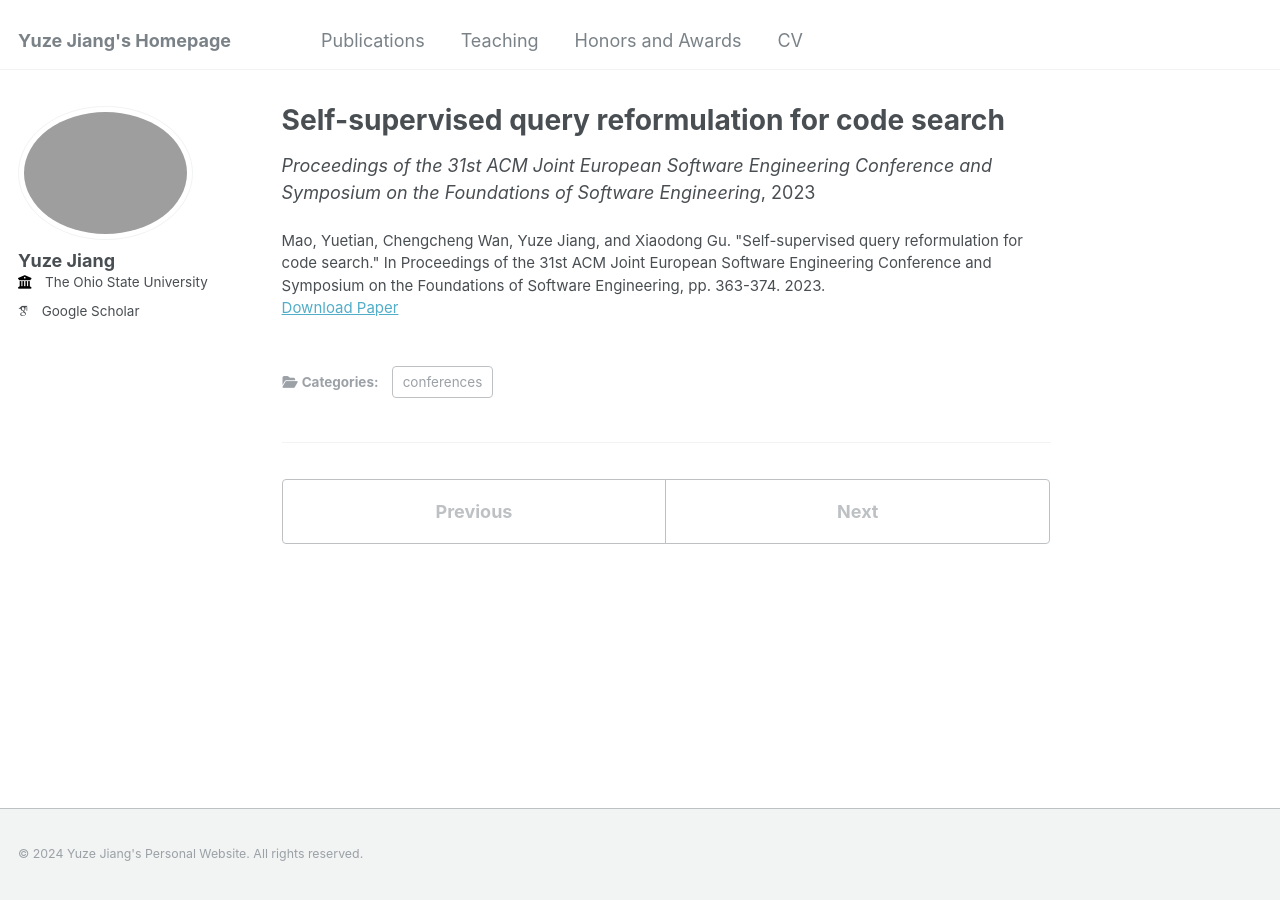
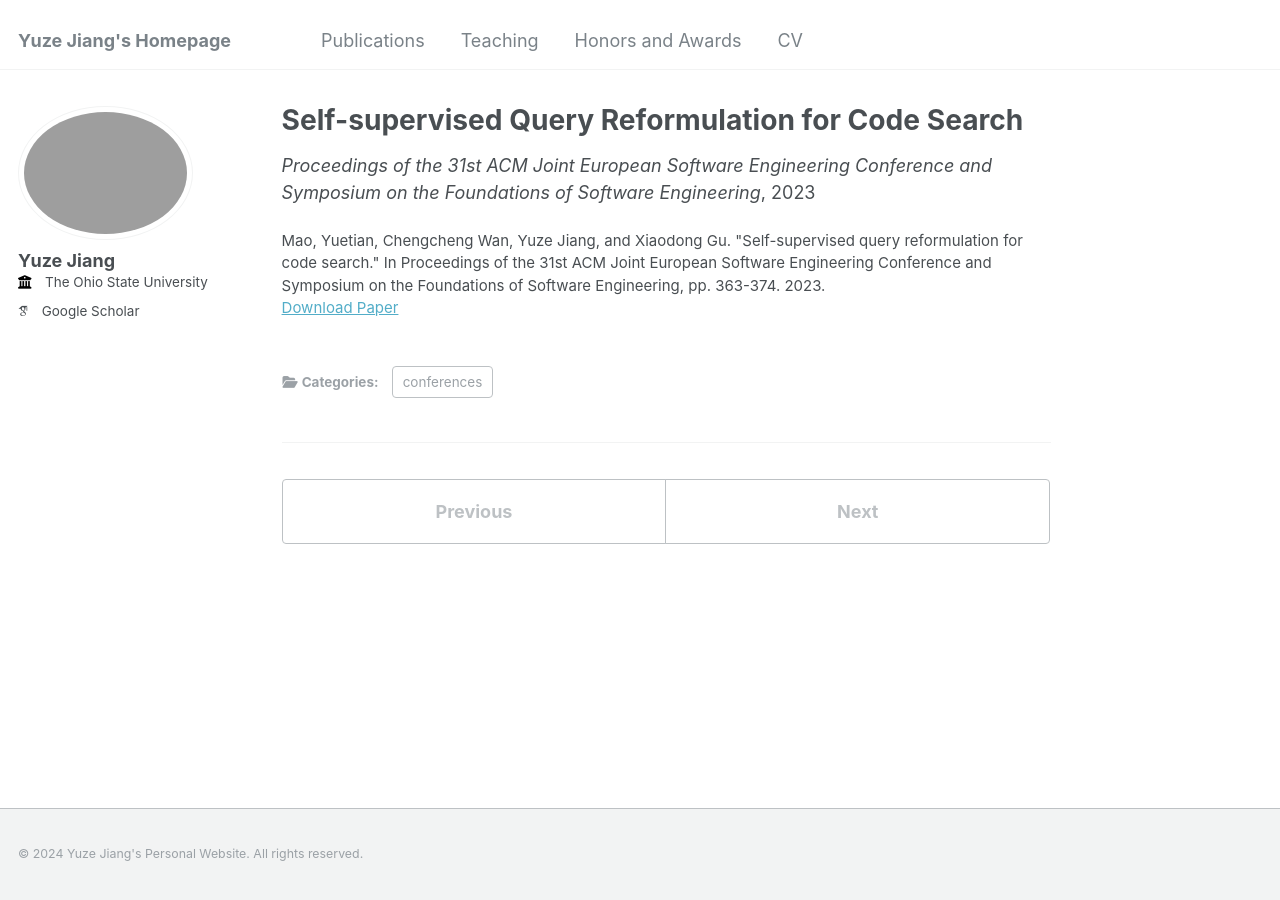
Before and after one commit to jyz-1201/jyz-1201.github.io, a Jekyll site: the page built from _publications/Self-supervised query reformulation for code search.md, in a window 1280 px wide. Built offline with Jekyll 4.4.1, drawn with Linux system fonts in a browser that asks for light colours; some web fonts are replaced.

Commit message:
Fix inconsistent case

```diff
--- a/_publications/Self-supervised query reformulation for code search.md
+++ b/_publications/Self-supervised query reformulation for code search.md
@@ -1,5 +1,5 @@
 ---
-title: "Self-supervised query reformulation for code search"
+title: "Self-supervised Query Reformulation for Code Search"
 collection: publications
 category: conferences
 permalink: /publication/paper2
```
